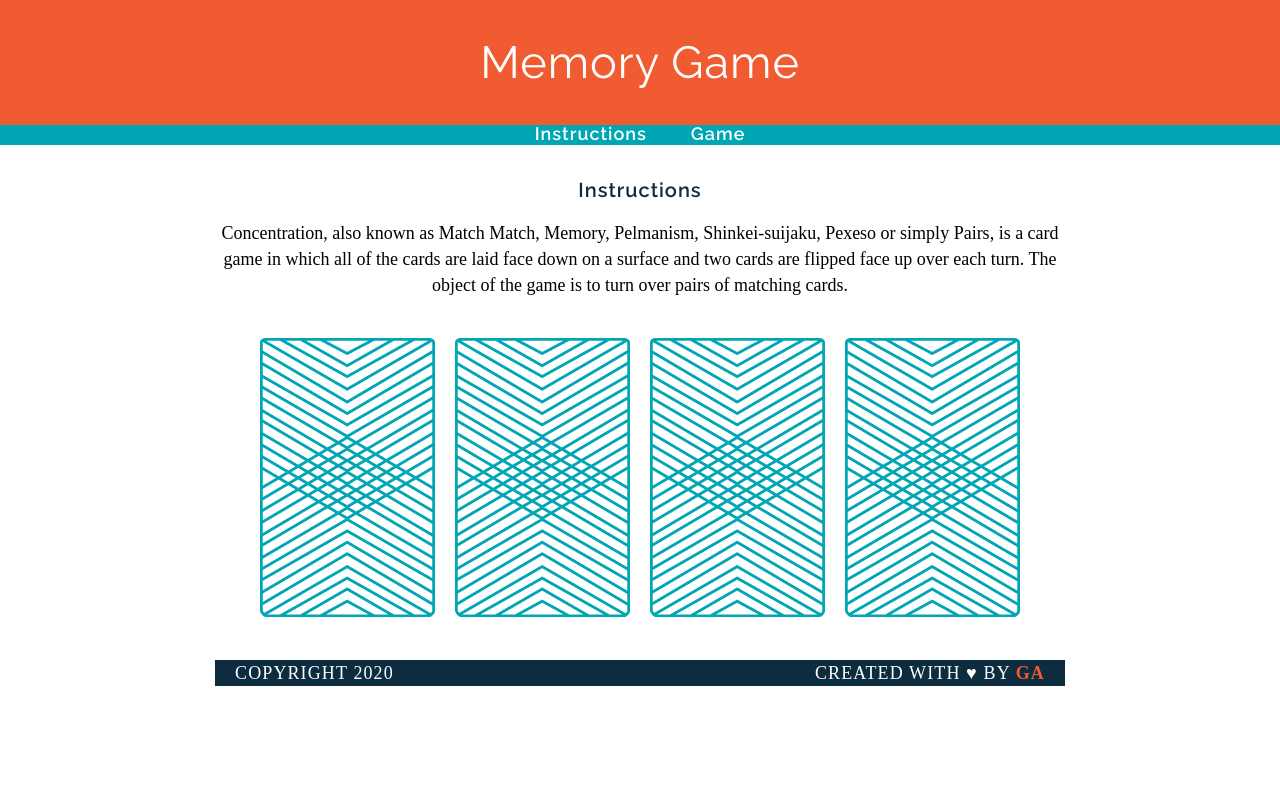
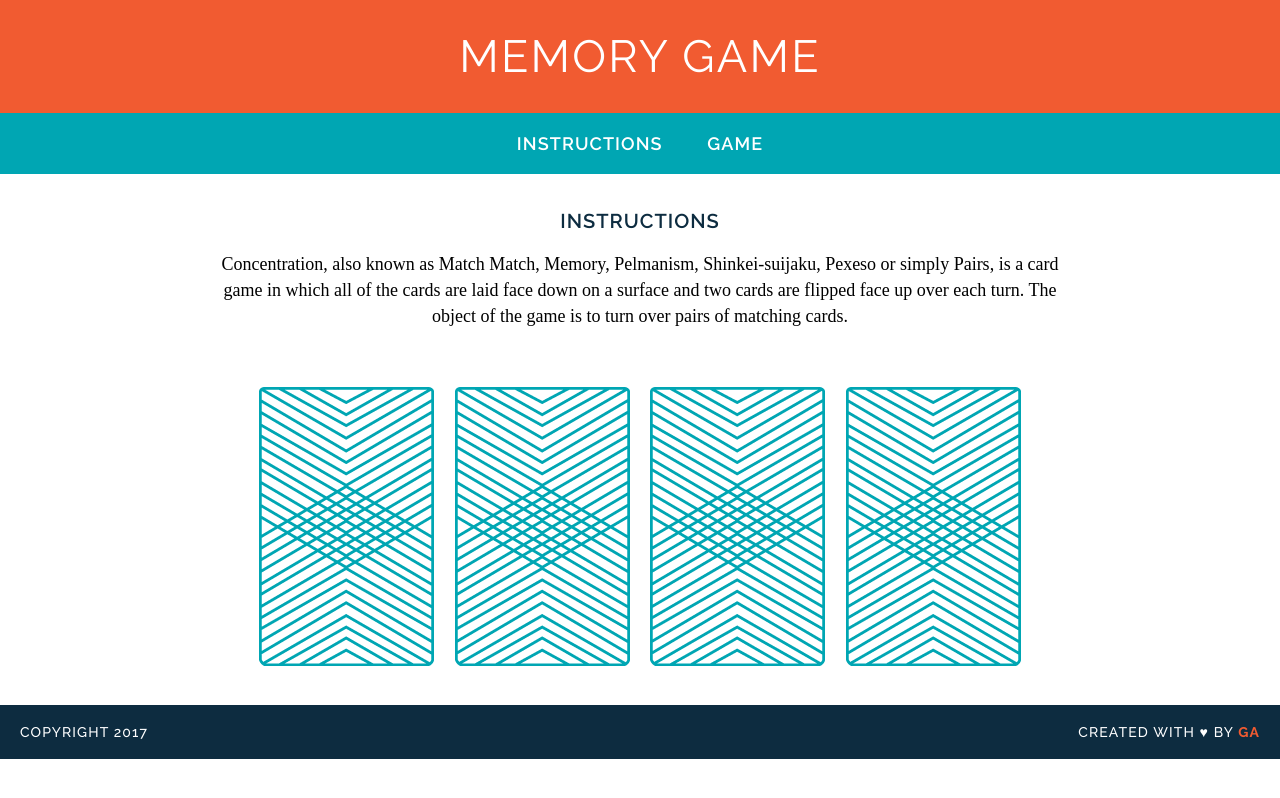
Before and after one commit to ashEthank/wdi-fundamentals-memorygame, a plain HTML site: page memory_game/index.html in a window 1280 px wide. Drawn offline with Linux system fonts and the light colour scheme; a web font is replaced by a local one.

Commit message:
updated style.css, index.html

```diff
--- a/memory_game/css/style.css
+++ b/memory_game/css/style.css
@@ -1,94 +1,124 @@
-body{
-	text-align: center;
-	margin: 0;
+/* =============================
+GENERAL STYLES
+================================ */
+body {
+  font-family: "Raleway", sans-serif;
+  text-align: center;
+  font-size: 18px;
+  -webkit-font-smoothing: antialiased;
+  margin: 0;
 }
 
-header {
-	background-color: #f15b31;
-	color: #ffffff;
-	padding: 40px 20px;
+.clearfix:after {
+  visibility: hidden;
+  display: block;
+  content: " ";
+  clear: both;
+  height: 0;
+  font-size: 0;
 }
 
-nav {
-	background-color: #00a6b3;
-	color: #ffffff;
-	height: 20px;
-}a:hover {
-	border-bottom: 2px solid white;
+/* =============================
+TYPOGRAPHY
+================================ */
+h1, h2 {
+  text-transform: uppercase;
 }
 
 h1 {
-	font-family: "Raleway", Sans-Serif;
-	letter-spacing: 1px;
-	font-weight: 400;
-	font-size: 45px;
-	margin: 0;
+  color: white;
+  font-size: 45px;
+  margin: 0;
+  font-weight: 400;
+  letter-spacing: 0.05em;
+}
+
+h2 {
+  color: #0D2C40;
+  letter-spacing: 0.05em;
+  font-weight: 600;
+  font-size: 20px;
+}
+
+p {
+  font-family: "Droid Serif", serif;
+  line-height: 26px;
 }
 
 a {
-	font-family: "Raleway", Sans-Serif;
-	color: #ffffff;
-	letter-spacing: 1px;
-	font-weight: 600;
-	font-size: 18px;
-	margin: 20px;
-	text-decoration: none;
-	border-bottom: 2px solid transparent;
+  color: white;
+  text-decoration: none;
+  text-transform: uppercase;
+  font-weight: 600;
+  letter-spacing: .06em;
+
+  margin: 0 20px;
+  /* For hover style transition (bonus) */
+  border-bottom: 2px solid transparent;
+/*   transition: all .3s ease-in-out; */
 }
 
-main {
-	width: 850px;
-	margin: 35px auto;
+a:hover {
+  border-bottom: 2px solid white;
+}
+/* =============================
+HEADER
+================================ */
+header {
+  background-color: #F15B31;
+  padding: 30px 20px;
 }
 
-h2 {
-	font-family: "Raleway", Sans-Serif;
-	color: #0d2c40;
-	letter-spacing: 1px;
-	font-weight: 600;
-	font-size: 20px;
-	margin: 20px;
+/* =============================
+NAV
+================================ */
+nav {
+  background-color: #00A6B3;
+  padding: 20px 0;
 }
 
-img {
-	margin: 40px 8px;
+/* =============================
+MAIN SECTION
+================================ */
+
+main {
+  width: 850px;
+  margin: 35px auto;
 }
 
-p {
-	font-family: "Droid serif", Serif;
-	line-height: 26px;
-	font-size: 18px;
+
+/* =============================
+GAME BOARD
+================================ */
+img {
+  margin: 40px 8px 0;
 }
 
+/* =============================
+FOOTER
+================================ */
 footer {
-	text-transform: uppercase;
-	padding: 0 20px;
-	background-color: #0d2c40;
-	color: white;
-	font-size: 14px;
-	letter-spacing: .08em;
-	font-weight: 500;
-	font-family: "Raleway", Sans-Serif;
+  text-transform: uppercase;
+  padding: 0 20px;
+  background-color: #0D2C40;
+  color: white;
+  font-size: 14px;
+  letter-spacing: .08em;
+  font-weight: 500;
+
 }
 
 .copyright {
-	float: left;
+  float: left;
+  font-family: "Raleway", sans-serif;
 }
 
 .message {
-	float: right;
+  float: right;
+  font-family: "Raleway", sans-serif;
 }
 
-.clearfix:after {
-visibility: hidden;
-display: block;
-content: " ";
-clear: both;
-height: 0;
-font-size: 0;
+.name {
+  color: #F15B31;
+  font-weight: bold;
 }
-
-.ga {
-	color: #f15b31;
-	font-weight: 700;
-}
--- a/memory_game/index.html
+++ b/memory_game/index.html
@@ -1,31 +1,42 @@
 <!DOCTYPE html>
-<html>
+<html lang="en">
 <head>
+	<meta charset="UTF-8">
 	<title>Memory Card Game</title>
 	<link href="https://fonts.googleapis.com/css?family=Droid+Serif|Raleway:400,500,600,700" rel="stylesheet">
-	<link rel="stylesheet" type="text/css" href="css/reset.css">
-	<link rel="stylesheet" type="text/css" href="css/style.css">
+	<link rel="stylesheet" href="css/style.css">
 </head>
 <body>
+
 	<header>
 		<h1>Memory Game</h1>
 	</header>
+
 	<nav>
-	<a href="#Instructions">Instructions</a>
-	<a href="#Game">Game</a>
+		<a href="#">Instructions</a>
+		<a href="#">Game</a>
 	</nav>
+
+
 	<main>
-	<h2 id="Instructions">Instructions</h2>
-		<p>Concentration, also known as Match Match, Memory, Pelmanism, Shinkei-suijaku, Pexeso or simply Pairs, is a card game in which all of the cards are laid face down on a surface and two cards are flipped face up over each turn. The object of the game is to turn over pairs of matching cards.</p>
-	<div id="Game">
+		<h2>Instructions</h2>
+
+		<p>
+			Concentration, also known as Match Match, Memory, Pelmanism, Shinkei-suijaku, Pexeso or simply Pairs, is a card game in which all of the cards are laid face down on a surface and two cards are flipped face up over each turn. The object of the game is to turn over pairs of matching cards.
+		</p>
+
+		<div>
 			<img src="images/back.png" alt="Queen of Diamonds">
 			<img src="images/back.png" alt="Queen of Hearts">
 			<img src="images/back.png" alt="King of Diamonds">
 			<img src="images/back.png" alt="King of Hearts">
 		</div>
+
+	</main>
+
 	<footer class="clearfix">
-		<p class="copyright">Copyright 2020</p>
-		<p class="message">Created with &hearts; by <span class="ga">GA</span></p>
+		<p class="copyright">Copyright 2017</p>
+		<p class="message">Created with &hearts; by <span class="name">GA</span></p>
 	</footer>
 </body>
 </html>
```
Lines whose indentation alone changed are shown as unchanged.
